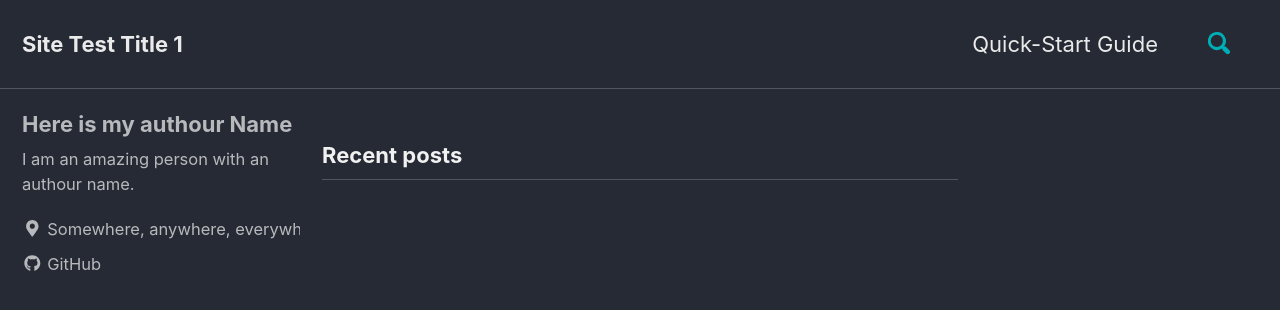
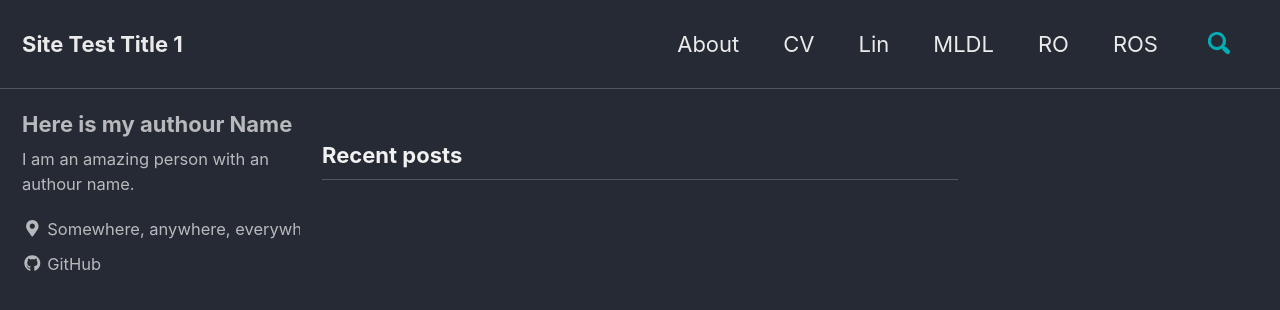
Before and after one commit to houghtrans/houghtrans.github.io, a Jekyll site: the page built from index.html, in a window 1280 px wide and 900 px high. Shown: the top 310 px of the window. Built offline with Jekyll 4.4.1, drawn with Linux system fonts in a browser that asks for light colours; cached includes are drawn as plain includes; nearby versions of some CDN libraries; the list of posts is cut into pages by our own code.

Commit message:
Added titles and urls of pages in navigation.yml inside _data folder

```diff
--- a/_data/navigation.yml
+++ b/_data/navigation.yml
@@ -1,7 +1,17 @@
 # main links
 main:
-  - title: "Quick-Start Guide"
-    url: https://mmistakes.github.io/minimal-mistakes/docs/quick-start-guide/
+  - title: "About"
+    url: /about/
+  - title: "CV"
+    url: /cv/
+  - title: "Lin"
+    url: /lin/
+  - title: "MLDL"
+    url: /mldl/
+  - title: "RO"
+    url: /ro/
+  - title: "ROS"
+    url: /ros/
   # - title: "About"
   #   url: https://mmistakes.github.io/minimal-mistakes/about/
   # - title: "Sample Posts"
```
